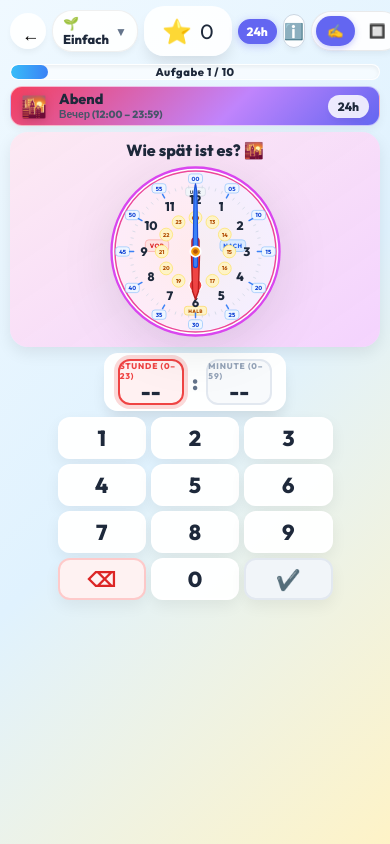
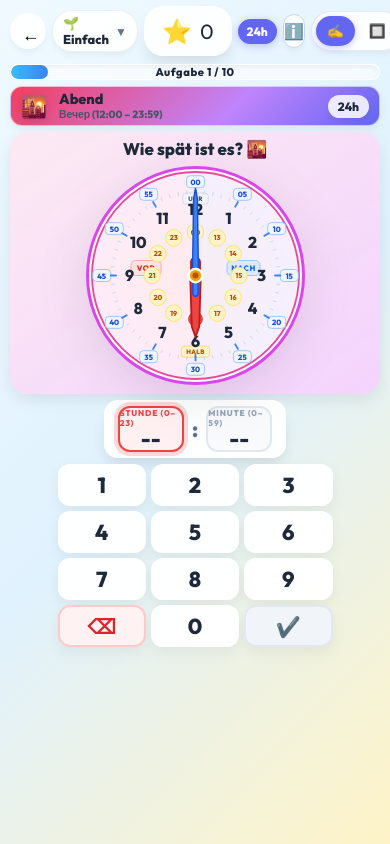
Before and after one commit to lexanokhin-web/math-kids, a React (Vite) app: page /clock in a window 390 px wide. Built offline with nearby package versions, Linux system fonts and the light colour scheme.

Commit message:
Make clock dial larger and more legible on mobile devices

```diff
--- a/src/index.css
+++ b/src/index.css
@@ -2590,14 +2590,14 @@ body {
   }
 
   .clock-card {
-    padding: 8px 10px !important;
+    padding: 6px 10px !important;
     border-radius: 18px !important;
     gap: 4px !important;
     box-shadow: 0 6px 16px rgba(0, 0, 0, 0.08) !important;
   }
 
   .clock-title-bar h3 {
-    font-size: 1rem !important;
+    font-size: 1.05rem !important;
   }
 
   .clock-hint-sub {
@@ -2605,8 +2605,9 @@ body {
   }
 
   .clock-svg-wrapper {
-    width: 175px !important;
-    height: 175px !important;
+    width: 225px !important;
+    height: 225px !important;
+    max-width: 82vw !important;
   }
 
   .clock-hand-legend {
```
